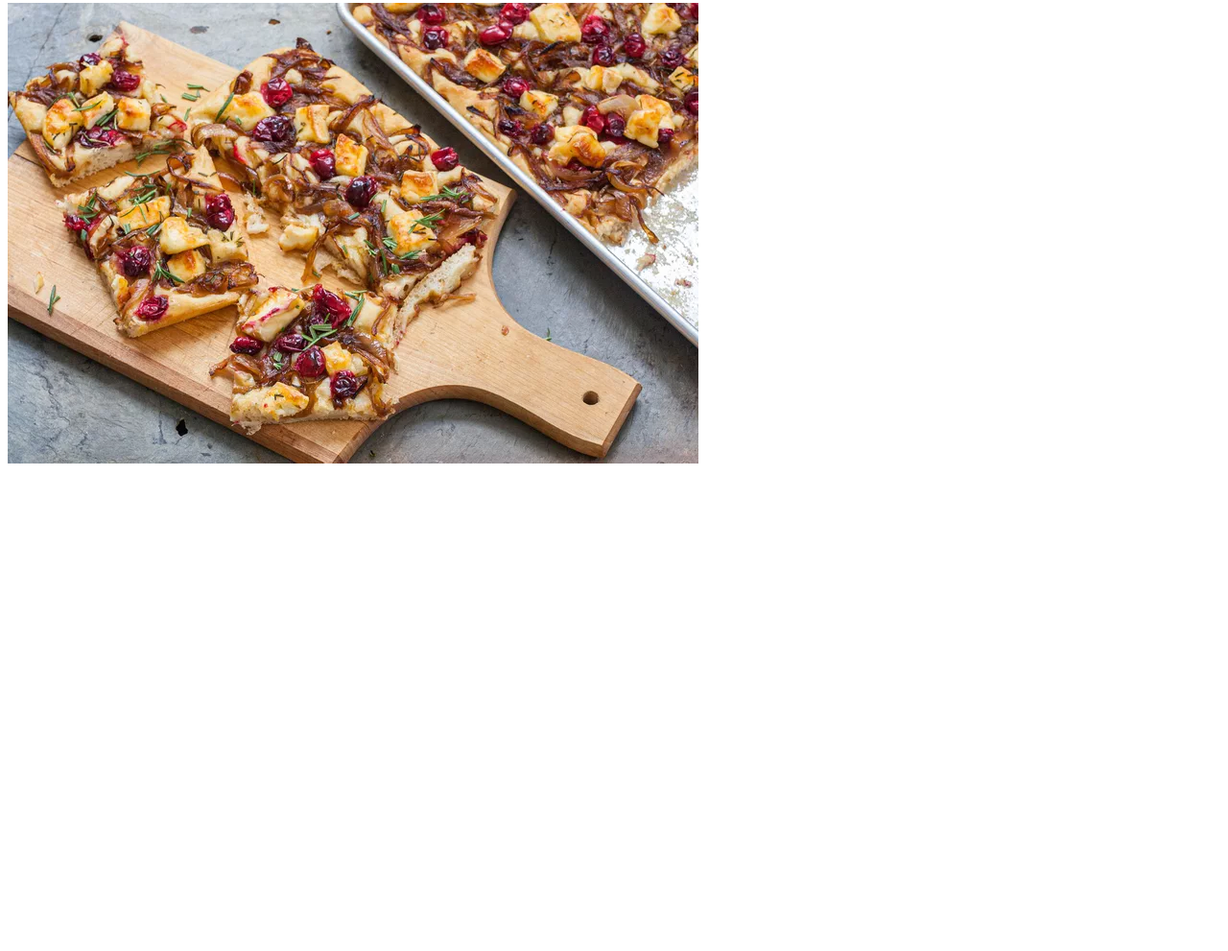
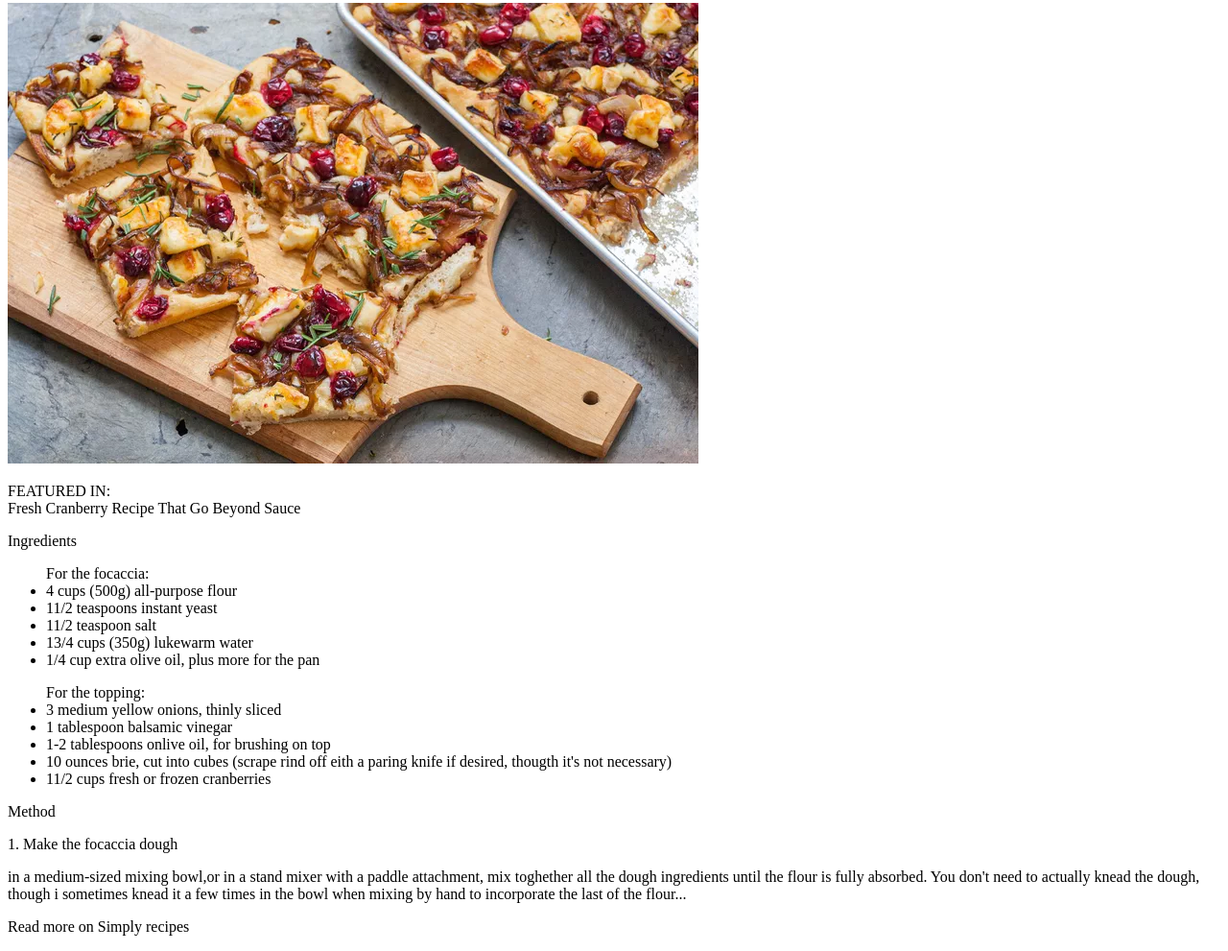
Before and after one commit to nikeniko/M1S1G3, a plain HTML site: page index.html in a window 1280 px wide. Shown: the part 304-1295 px from the top of the page at 96% size. Before the commit the page ends 807 px from the top, so only its background shows below. Drawn offline with Linux system fonts and the light colour scheme.

Commit message:
Tutto il contenuto (non stilizzato)

```diff
--- a/index.html
+++ b/index.html
@@ -27,13 +27,41 @@
             src="./assets/focaccia.png"
             alt="immagine di focaccia su un tagliere"
           />
-          <p></p>
+          <p>FEATURED IN: <br />Fresh Cranberry Recipe That Go Beyond Sauce</p>
         </nav>
       </header>
       <main>
-        <section></section>
+        <p>Ingredients</p>
+        <ul>
+          For the focaccia:
+          <li>4 cups (500g) all-purpose flour</li>
+          <li>11/2 teaspoons instant yeast</li>
+          <li>11/2 teaspoon salt</li>
+          <li>13/4 cups (350g) lukewarm water</li>
+          <li>1/4 cup extra olive oil, plus more for the pan</li>
+        </ul>
+        <ul>
+          For the topping:
+          <li>3 medium yellow onions, thinly sliced</li>
+          <li>1 tablespoon balsamic vinegar</li>
+          <li>1-2 tablespoons onlive oil, for brushing on top</li>
+          <li>
+            10 ounces brie, cut into cubes (scrape rind off eith a paring knife
+            if desired, thougth it's not necessary)
+          </li>
+          <li>11/2 cups fresh or frozen cranberries</li>
+        </ul>
+        <p>Method</p>
+        <p>1. Make the focaccia dough</p>
+        <p>
+          in a medium-sized mixing bowl,or in a stand mixer with a paddle
+          attachment, mix toghether all the dough ingredients until the flour is
+          fully absorbed. You don't need to actually knead the dough, though i
+          sometimes knead it a few times in the bowl when mixing by hand to
+          incorporate the last of the flour...
+        </p>
       </main>
     </container>
-    <footer></footer>
+    <footer><p>Read more on Simply recipes</p></footer>
   </body>
 </html>
```
